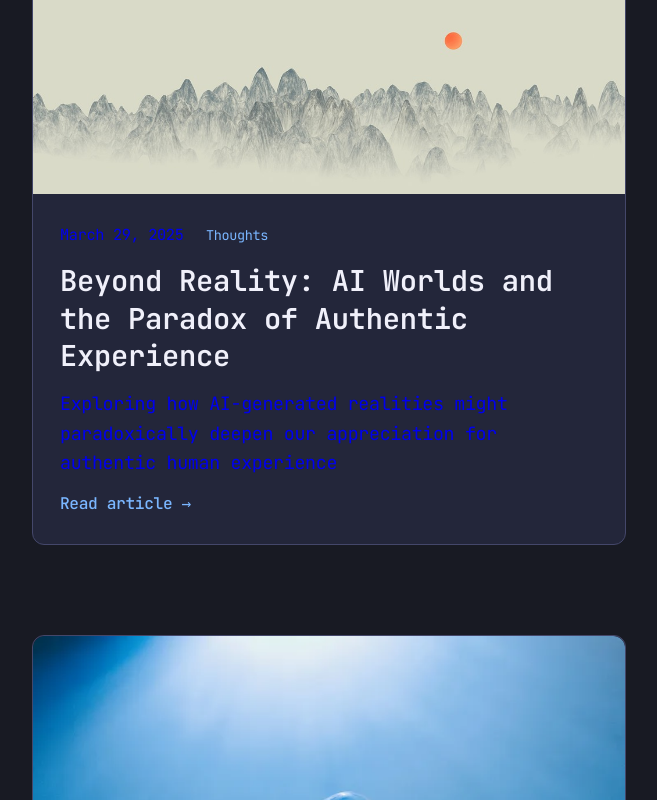
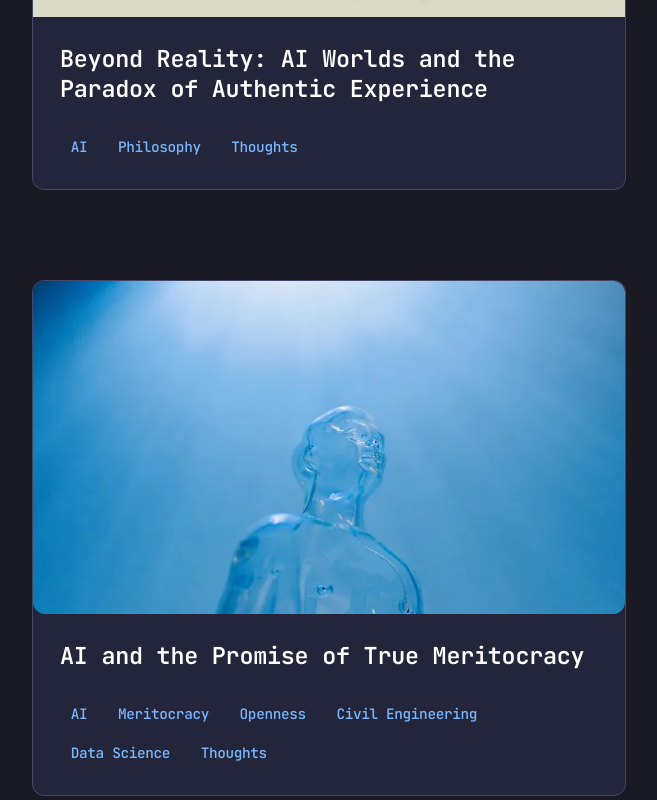
Before and after one commit to Tgedin/tgedin_blog, a Next.js app: page /blog in a window 1280 px wide. Shown: the part 1660-2460 px from the top of the page, without its empty margins (311-968 px from the left). Built offline with nearby package versions, Linux system fonts and the light colour scheme.

Commit message:
UI: soften color palette, improve PostCard (image, title, tags), add descriptive tags to key articles

```diff
--- a/components/post/PostCard.js
+++ b/components/post/PostCard.js
@@ -22,49 +22,41 @@ export default function PostCard({ post, featured = false }) {
   const postUrl = `/blog/${post.year}/${post.id}`;
 
   // Determine the image URL with the following priority:
-  // 1. Mapped featured image for this specific post ID
-  // 2. A featured image from the rotation (based on some deterministic property)
-  // 3. Fallback to placeholder
-
   let imageUrl;
-
-  // Check if we have a specific mapping for this post
   if (FEATURED_IMAGES[post.id]) {
     imageUrl = FEATURED_IMAGES[post.id];
-  }
-  // If not, select one from the rotation based on the post ID's first character code
-  else {
+  } else {
     const charCode =
       (post.id.charCodeAt(0) || 0) % DEFAULT_FEATURED_IMAGES.length;
     imageUrl = DEFAULT_FEATURED_IMAGES[charCode];
+  }
+
+  // Add default tags for specific articles if only 'thoughts' is present
+  let tags = post.tags || [];
+  if (tags.length === 1 && tags[0].toLowerCase() === "thoughts") {
+    if (
+      post.id ===
+      "beyond-reality-ai-worlds-and-the-paradox-of-authentic-experience"
+    ) {
+      tags = ["AI", "Philosophy", "Thoughts"];
+    } else if (post.id === "beyond-abstractions") {
+      tags = ["Civil Engineering", "Data Science", "Thoughts"];
+    } else if (post.id === "ai-and-meritocracy") {
+      tags = [
+        "AI",
+        "Meritocracy",
+        "Openness",
+        "Civil Engineering",
+        "Data Science",
+        "Thoughts",
+      ];
+    }
   }
 
   return (
     <div className={`post-card ${featured ? "featured" : ""}`}>
       <Link href={postUrl}>
         <div className="post-card-content">
-          <div className="post-card-text">
-            <div className="post-card-meta">
-              <time dateTime={post.date}>{formatDate(post.date)}</time>
-              {post.tags && post.tags.length > 0 && (
-                <div className="post-card-tags">
-                  {post.tags.map((tag) => (
-                    <span key={tag} className="post-card-tag">
-                      {tag}
-                    </span>
-                  ))}
-                </div>
-              )}
-            </div>
-
-            <h2 className="post-card-title">{post.title}</h2>
-            {post.description && (
-              <p className="post-card-description">{post.description}</p>
-            )}
-
-            <span className="post-card-read-more">Read article →</span>
-          </div>
-
           <div className="post-card-image-container">
             <div className="post-card-image-wrapper">
               <img
@@ -77,9 +69,18 @@ export default function PostCard({ post, featured = false }) {
               />
             </div>
           </div>
+          <div className="post-card-text">
+            <h2 className="post-card-title">{post.title}</h2>
+            <div className="post-card-tags">
+              {tags.map((tag) => (
+                <span key={tag} className="post-card-tag">
+                  {tag}
+                </span>
+              ))}
+            </div>
+          </div>
         </div>
       </Link>
-
       <style jsx>{`
         .post-card {
           border-radius: 12px;
@@ -91,129 +92,68 @@ export default function PostCard({ post, featured = false }) {
           margin-bottom: 2rem;
           cursor: pointer;
         }
-
         .post-card:hover {
           transform: translateY(-4px) scale(1.015);
-          box-shadow: 0 8px 24px rgba(0, 0, 0, 0.12);
+          box-shadow: 0 8px 24px rgba(0, 0, 0, 0.1);
           border-color: var(--color-primary);
         }
-
-        [data-theme="dark"] .post-card:hover {
-          box-shadow: 0 6px 20px rgba(0, 0, 0, 0.3);
-        }
-
         .post-card-content {
           display: flex;
-          /* Keep direction based on featured, but manage image size consistently */
-          flex-direction: ${featured ? "column-reverse" : "row"};
-          align-items: stretch;
+          flex-direction: column;
+          align-items: flex-start;
         }
-
         .post-card-text {
           padding: 1.5rem;
           flex: 1;
-          display: flex; /* Added flex */
-          flex-direction: column; /* Added flex direction */
-          justify-content: space-between; /* Added space between */
+          display: flex;
+          flex-direction: column;
+          gap: 1rem;
         }
-
-        .post-card-meta {
-          display: flex;
-          align-items: center;
-          margin-bottom: 0.75rem;
-          flex-wrap: wrap;
-          font-size: 0.85rem;
-          color: var(--color-text-secondary);
-        }
-
         .post-card-tags {
           display: flex;
           flex-wrap: wrap;
-          margin-left: 0.5rem;
+          gap: 0.5rem;
+          margin-top: 0.5rem;
         }
-
         .post-card-tag {
-          background-color: var(--color-tag-bg);
-          padding: 0.2rem 0.5rem;
+          background-color: var(--color-tag-bg, #f0e6d6);
+          color: var(--color-primary);
+          padding: 0.2rem 0.6rem;
           border-radius: 4px;
-          margin-left: 0.25rem;
-          font-size: 0.75rem;
+          font-size: 0.8rem;
+          font-weight: 500;
         }
-
         .post-card-title {
-          margin: 0 0 0.75rem; /* Adjusted margin */
-          font-size: ${featured ? "1.6rem" : "1.35rem"};
-          line-height: 1.3;
-          color: var(--color-text);
-          flex-grow: 1; /* Allow title to grow */
+          margin: 0;
+          font-size: 1.3rem;
+          color: var(--color-headings);
+          font-weight: 600;
         }
-
-        .post-card-description {
-          color: var(--color-text-secondary);
-          font-size: 1.02rem;
-          margin-bottom: 0.75rem;
-          line-height: 1.6;
+        .post-card-image-container {
+          width: 100%;
         }
-
-        .post-card-read-more {
-          color: var(--color-primary);
-          font-weight: 500;
-          font-size: 0.9rem;
-          margin-top: auto; /* Push read more to bottom */
-        }
-
-        .post-card-image-container {
-          /* Use flex-basis for non-featured row layout */
-          flex: ${featured ? "none" : "0 0 40%"};
-          position: relative;
-          overflow: hidden;
-          /* Remove fixed heights, let aspect-ratio control it */
-        }
-
         .post-card-image-wrapper {
-          /* Use aspect-ratio for consistent proportions */
           aspect-ratio: 16 / 9;
           width: 100%;
           overflow: hidden;
-          display: flex; /* Use flexbox instead of positioning */
+          display: flex;
           align-items: center;
           justify-content: center;
         }
-
         .post-card-image {
-          /* Make image fill exactly the wrapper dimensions */
           width: 100%;
           height: 100%;
           object-fit: cover;
           object-position: center;
           transition: transform 0.5s ease;
-          display: block; /* Ensure no extra space */
+          display: block;
         }
-
         .post-card:hover .post-card-image {
           transform: scale(1.05);
         }
-
-        /* Position meritocracy image higher */
-        .post-card-image[src="/meritocracy-banner.webp"] {
-          object-position: center top; /* Align precisely to the top edge */
-        }
-
         @media (max-width: 768px) {
-          .post-card-content {
-            /* Always column-reverse on mobile */
-            flex-direction: column-reverse;
-          }
-
-          .post-card-image-container {
-            /* Reset flex basis for column layout */
-            flex: none;
-            width: 100%; /* Ensure full width in column */
-            /* Remove fixed heights */
-          }
-
           .post-card-title {
-            font-size: 1.35rem;
+            font-size: 1.1rem;
           }
         }
       `}</style>
--- a/styles/globals.css
+++ b/styles/globals.css
@@ -17,36 +17,38 @@
   --letter-spacing-headings: -0.01em;
 
   /* Light mode colors - beige/brown palette */
-  --color-bg: #F5F1E9;            /* Soft beige background */
-  --color-text: #433422;          /* Dark brown text */
+  --color-bg: #F7F5F1;            /* Soft beige background */
+  --color-text: #3B2F1C;          /* Dark brown text */
   --color-headings: #2D2315;      /* Darker brown headings */
-  --color-primary: #8B5A2B;       /* Warm brown primary */
-  --color-secondary: #7D6E5D;     /* Muted brown secondary */
-  --color-muted: #7D6E5D;         /* Same as secondary */
-  --color-border: #E6DED1;        /* Light tan border */
-  --color-card-bg: #FAF7F0;       /* Lighter beige card background */
+  --color-primary: #A67C52;       /* Warm brown primary */
+  --color-secondary: #A89B8C;     /* Muted brown secondary */
+  --color-muted: #B6AFA3;         /* Same as secondary */
+  --color-border: #E8E2D6;        /* Light tan border */
+  --color-card-bg: #FCFAF7;       /* Lighter beige card background */
   --color-code-bg: #EFEAE0;       /* Slightly darker beige for code */
   --color-blockquote-border: #D9CCBA; /* Medium tan for blockquotes */
+  --color-tag-bg: #F0E6D6;        /* Tag background */
 
   /* RGB versions for rgba use */
-  --color-primary-rgb: 139, 90, 43; /* RGB equivalent of #8B5A2B */
-  --color-bg-rgb: 245, 241, 233; /* RGB equivalent of #F5F1E9 */
+  --color-primary-rgb: 166, 124, 82; /* RGB equivalent of #A67C52 */
+  --color-bg-rgb: 247, 245, 241; /* RGB equivalent of #F7F5F1 */
 }
 
 /* Dark mode colors - updated with softer, warmer tones */
 [data-theme="dark"] {
-  --color-bg: #181a23; /* Slightly deeper background for more contrast */
-  --color-card-bg: #23263a; /* More contrast for cards */
-  --color-text: #f0f0fa; /* Brighter text */
-  --color-headings: #ffffff;
-  --color-primary: #7ab6ff;
-  --color-secondary: #bfc2d6; /* Lighter secondary for better contrast */
-  --color-muted: #a6aac7; /* Lighter muted for better contrast */
-  --color-border: #44476a; /* Slightly lighter border for separation */
-  --color-code-bg: #23263a;
-  --color-blockquote-border: #4e5377;
+  --color-bg: #191A23; /* Slightly deeper background for more contrast */
+  --color-card-bg: #23263A; /* More contrast for cards */
+  --color-text: #E0E0E0; /* Brighter text */
+  --color-headings: #FFFFFF;
+  --color-primary: #7AB6FF;
+  --color-secondary: #BFC2D6; /* Lighter secondary for better contrast */
+  --color-muted: #A6AAC7; /* Lighter muted for better contrast */
+  --color-border: #44476A; /* Slightly lighter border for separation */
+  --color-code-bg: #23263A;
+  --color-blockquote-border: #4E5377;
+  --color-tag-bg: #23263A; /* Tag background */
   --color-primary-rgb: 122, 182, 255;
-  --color-bg-rgb: 24, 26, 35;
+  --color-bg-rgb: 25, 26, 35;
 }
 
 [data-theme="dark"] .post-card,
```
Also changed, not shown: content/2025/ai-and-meritocracy/index.mdx (+9 -1 lines).
